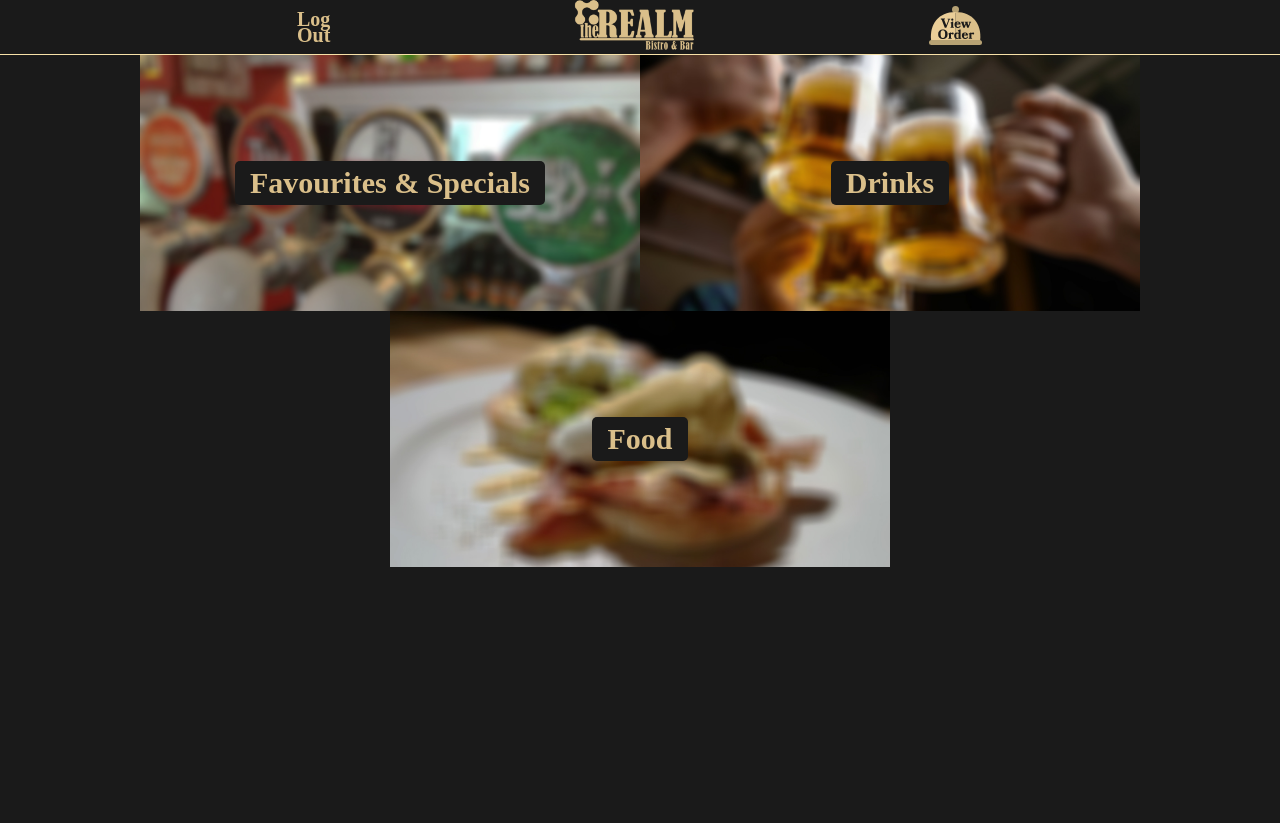
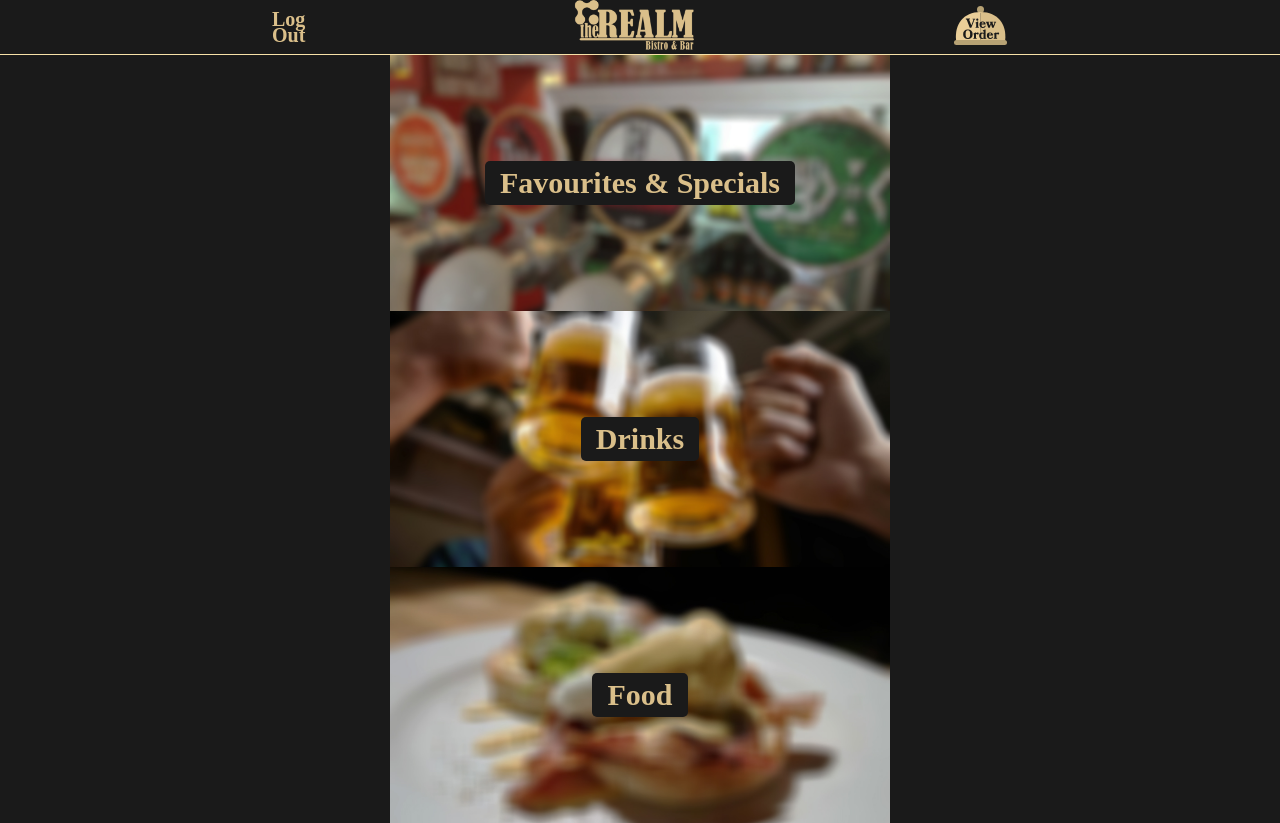
Before and after one commit to cathey191/TheRealm, a plain HTML site: page menu.html in a window 1280 px wide. Before the commit the page ends 800 px from the top, so only its background shows below. Drawn offline with Linux system fonts and the light colour scheme.

Commit message:
All pages responsive.

```diff
--- a/menu.html
+++ b/menu.html
@@ -21,18 +21,18 @@
 			</div>
 			<hr class="navLine"/>
 		</nav>
-		<div class="mainContent">
-			<div class="section FnS">
+		<div class="mainMenu">
+			<div class="menuSection FnS">
 				<a class="menuButton" href="favourites.html">
 					Favourites & Specials
 				</a>
 			</div>
-			<div class="section drinks">
+			<div class="menuSection drinks">
 				<a class="menuButton" href="">
 					Drinks
 				</a>
 			</div>
-			<div class="section breakfast">
+			<div class="menuSection breakfast">
 				<a class="menuButton" href="menuFood.html">
 					Food
 				</a>
--- a/sass/style.scss
+++ b/sass/style.scss
@@ -22,7 +22,7 @@ body{
 	display: flex;
 	justify-content: space-between;
 	align-items: center;
-	max-width: 700px;
+	max-width: 500px;
 }
 .navLine{
 	border: none;
@@ -50,10 +50,15 @@ body{
 }
 
 // page sections
-.mainContent{
+.mainContent, .mainMenu{
 	padding-top: 55px;
 }
 .section{
+	@include allSections;
+	height: 32vh;
+	min-height: 150px;
+}
+.menuSection{
 	@include allSections;
 	height: 32vh;
 	min-height: 150px;
@@ -70,7 +75,7 @@ body{
 }
 .menuOption{
 	width: 90vw;
-	max-width: 550px;
+	max-width: 500px;
 	margin: 0 auto;
 	padding-top: 30px;
 }
@@ -189,8 +194,24 @@ body{
 		flex-wrap: wrap;
 		justify-content: center;
 	}
-	.section, .favSection{
+	.section{
 		margin: 0px;
+		width: 50vw;
 	}
+	.favSection{
+		margin: 0px;
+		max-height: 400px;
+	}
+	.menuSection{
+		margin: 0 auto;
+	}
+}
 
+@media only screen and (min-width: 1000px) {
+	.navContent{
+		max-width: 750px;
+	}
+	.menuOption{
+		margin: 0px 15px;
+	}
 }
```
Also changed, not shown: 2for25.html (+4 -1 lines), css/style.css, 1 other file.
